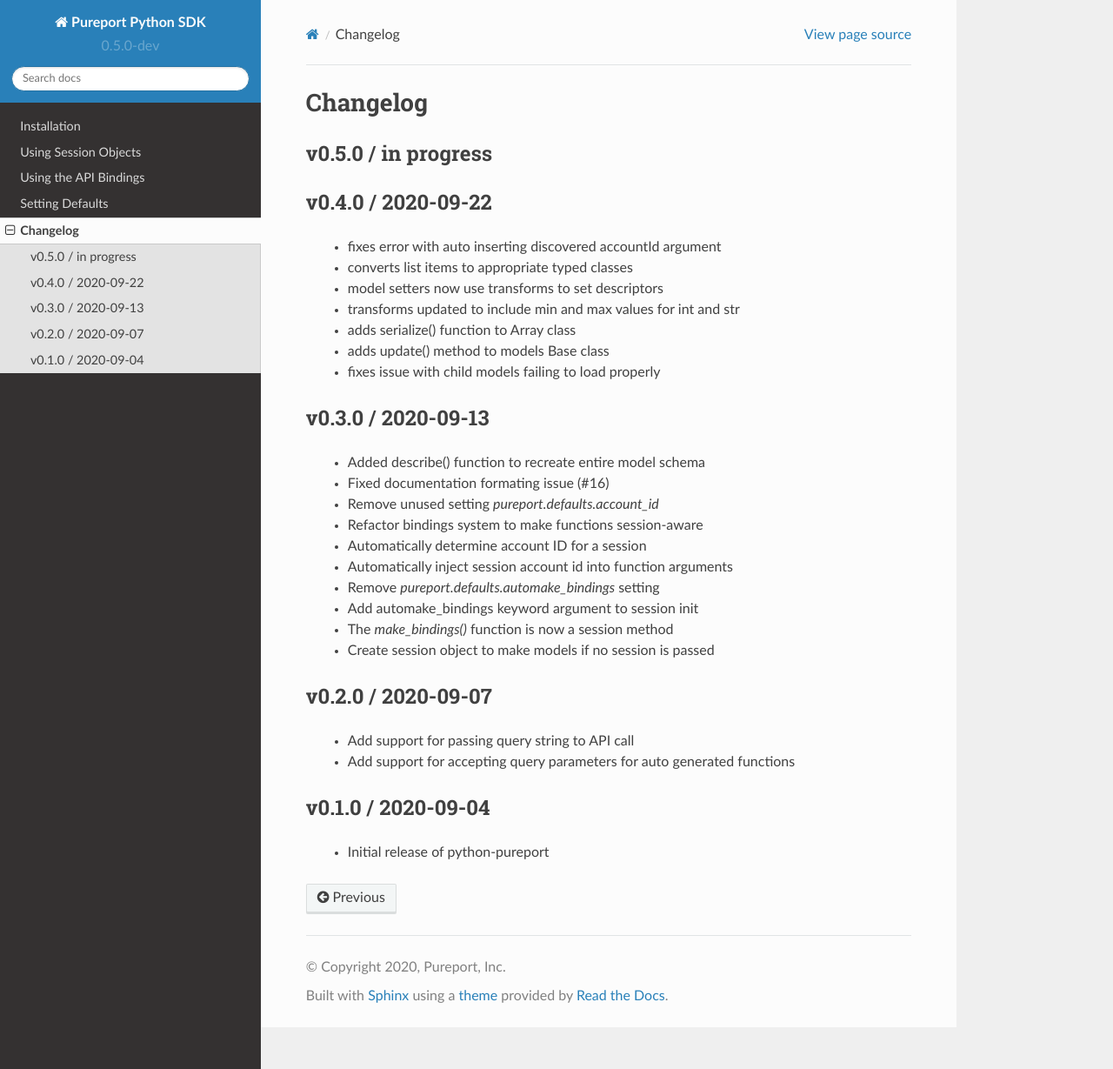
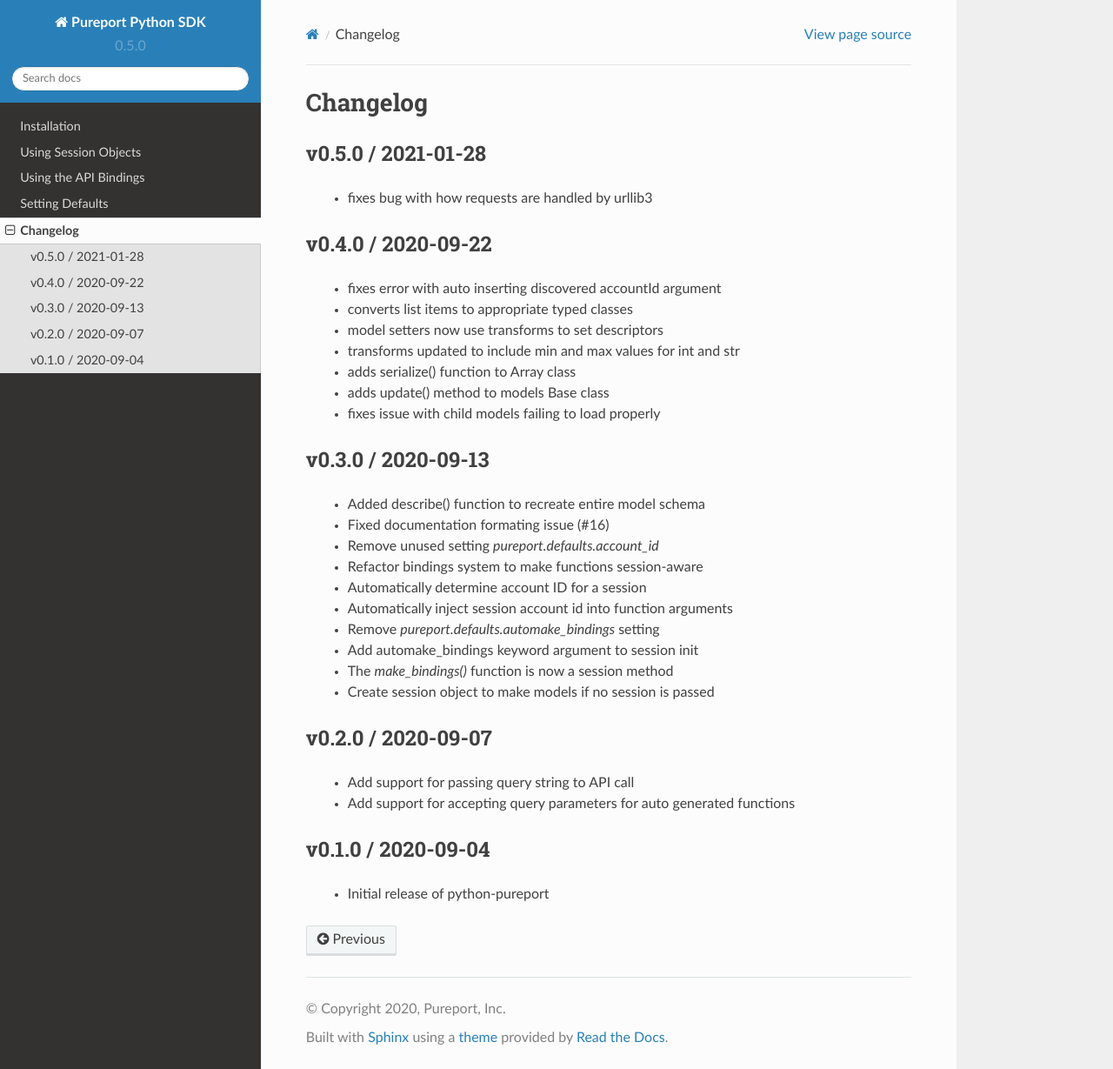
Before and after one commit to pureport/pureport-python, a Sphinx documentation site: the page built from docs/changelog.rst, in a window 1280 px wide and 1229 px high. Shown: the whole window at 87% size. Built offline with Sphinx 7.4.7 and the Read the Docs theme 2.0.0, drawn with Linux system fonts in a browser that asks for light colours; the version number is read from the project's files by our own code.

Commit message:
release 0.5.0

```diff
--- a/docs/changelog.rst
+++ b/docs/changelog.rst
@@ -1,8 +1,9 @@
 Changelog
 =========
 
-v0.5.0 / in progress
---------------------
+v0.5.0 / 2021-01-28
+-------------------
+  * fixes bug with how requests are handled by urllib3
 
 v0.4.0 / 2020-09-22
 -------------------
--- a/pureport/__init__.py
+++ b/pureport/__init__.py
@@ -59,7 +59,7 @@
 from pureport import defaults
 
 
-__version__ = "0.5.0-dev"
+__version__ = "0.5.0"
 
 __author__ = "Pureport, Inc"
 __license__ = "MIT"
```
Also changed, not shown: 2 other files.
